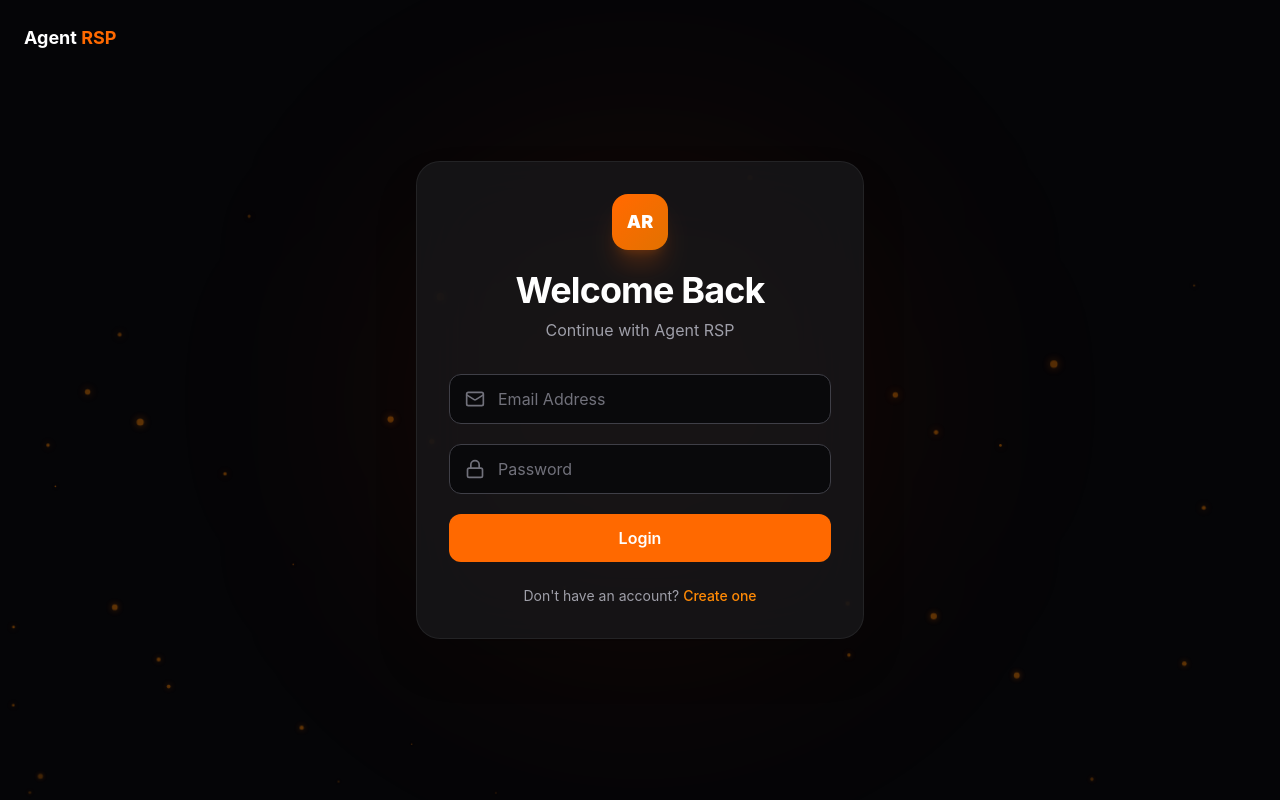
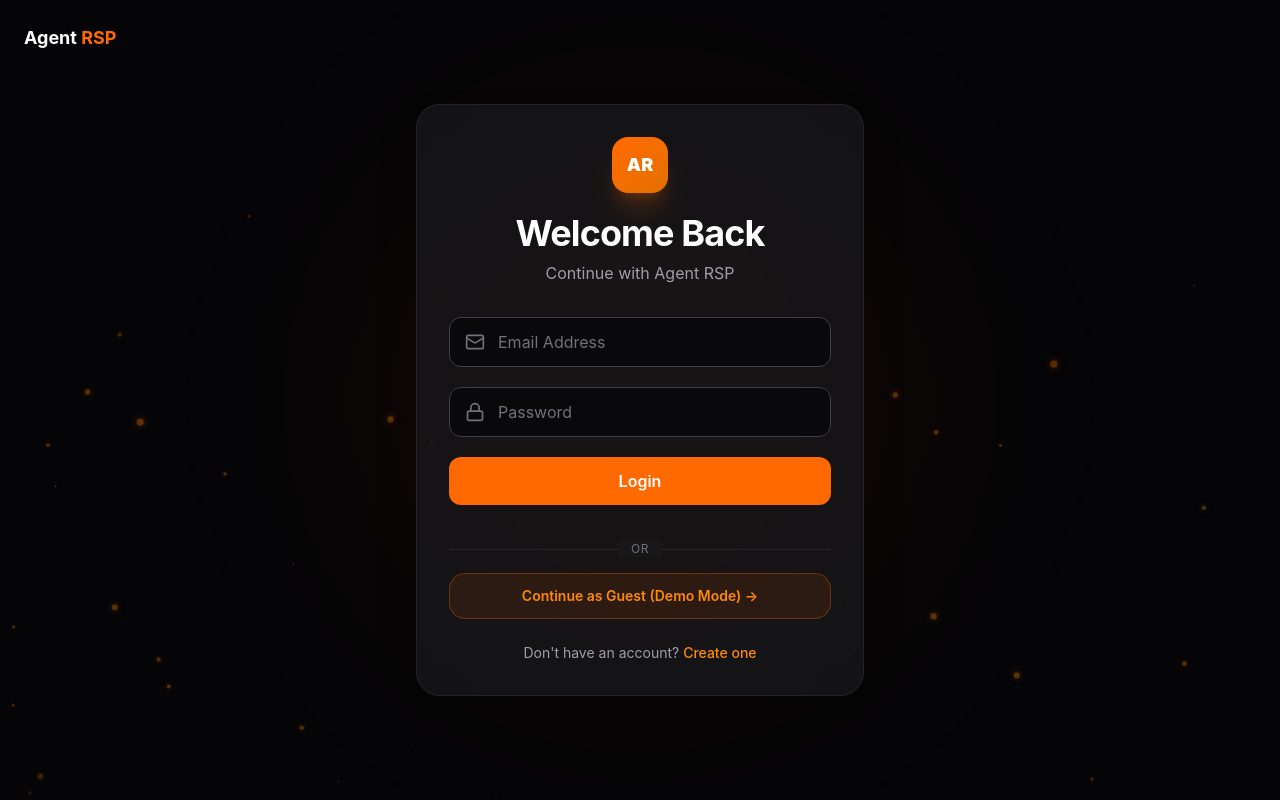
Before and after one commit to Ritesh18p/agent-rsp, a React (Vite) app in the folder Client/: page /login in a window 1280 px wide. Built offline with nearby package versions, Linux system fonts and the light colour scheme.

Commit message:
Update Login.jsx

```diff
--- a/Client/src/Pages/Login.jsx
+++ b/Client/src/Pages/Login.jsx
@@ -34,6 +34,15 @@
     }));
   };
 
+  const handleGuestLogin = () => {
+    localStorage.setItem("token", "guest-demo-token");
+    localStorage.setItem(
+      "user",
+      JSON.stringify({ name: "Guest Reviewer", email: "guest@demo.com" })
+    );
+    navigate("/dashboard");
+  };
+
   const handleSubmit = async (e) => {
     e.preventDefault();
 
@@ -58,11 +67,9 @@
 
       navigate("/dashboard");
     } catch (error) {
-      alert(
-        error.response?.data?.message ||
-          error.message ||
-          "Login failed."
-      );
+      // If the backend server is offline or unreachable, seamlessly enter demo mode
+      console.warn("Backend unavailable, falling back to guest demo mode:", error);
+      handleGuestLogin();
     } finally {
       setIsLoading(false);
     }
@@ -156,6 +163,20 @@
           <Button type="submit" disabled={isLoading}>
             {isLoading ? "Signing in..." : "Login"}
           </Button>
+
+          <div className="relative my-4 flex items-center justify-center">
+            <div className="w-full border-t border-zinc-800"></div>
+            <span className="bg-zinc-900 px-3 text-xs uppercase tracking-wider text-zinc-500">or</span>
+            <div className="w-full border-t border-zinc-800"></div>
+          </div>
+
+          <button
+            type="button"
+            onClick={handleGuestLogin}
+            className="w-full rounded-2xl border border-orange-500/30 bg-orange-500/10 py-3 text-sm font-semibold text-orange-400 transition hover:bg-orange-500/20 hover:text-orange-300"
+          >
+            Continue as Guest (Demo Mode) →
+          </button>
         </form>
 
         <p className="mt-6 text-center text-sm text-zinc-400">
```
